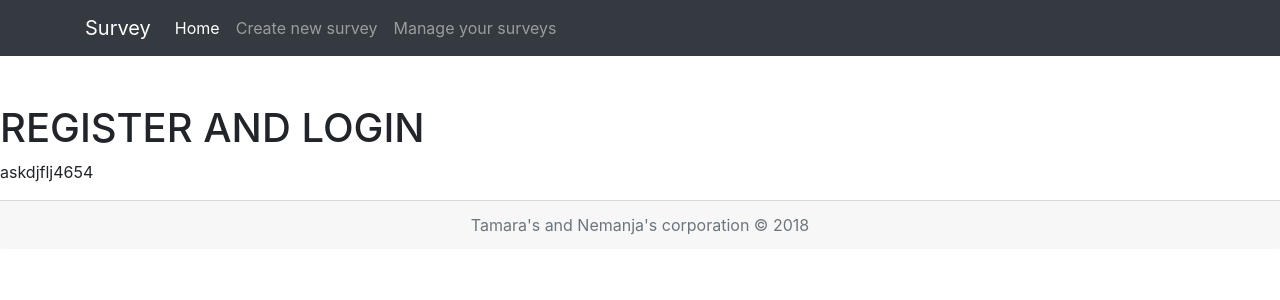
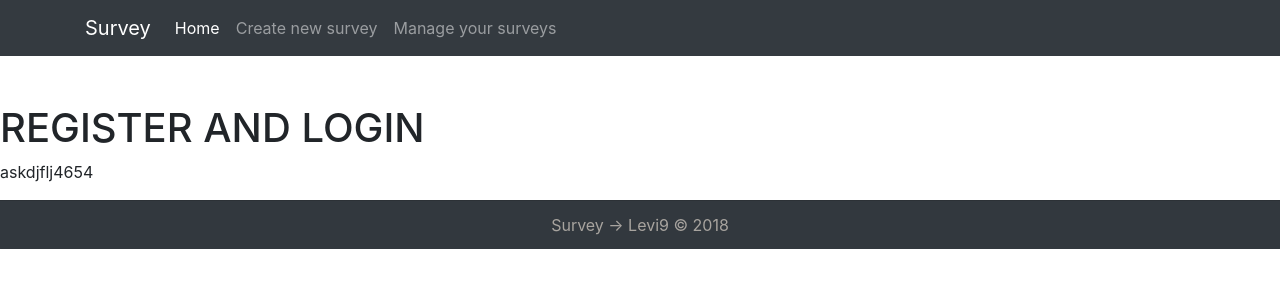
Before and after one commit to levi9-summer-workshop/Team-3, an Angular app in the folder ng-survey/: page /home in a window 1280 px wide. Shown: the top 300 px of the page. Built offline with nearby package versions, Linux system fonts and the light colour scheme.

Commit message:
changed footer color

```diff
--- a/ng-survey/src/app/footer/footer.component.html
+++ b/ng-survey/src/app/footer/footer.component.html
@@ -1,5 +1,5 @@
-<footer class="footer">
+<footer class="footer" style="background-color:#343a40">
   <div class="card-footer text-muted text-center">
-      Tamara's and Nemanja's corporation &copy; 2018
+  <div style="color: #a8a49f"> Survey -> Levi9 &copy; 2018</div>
   </div>
 </footer>
```
